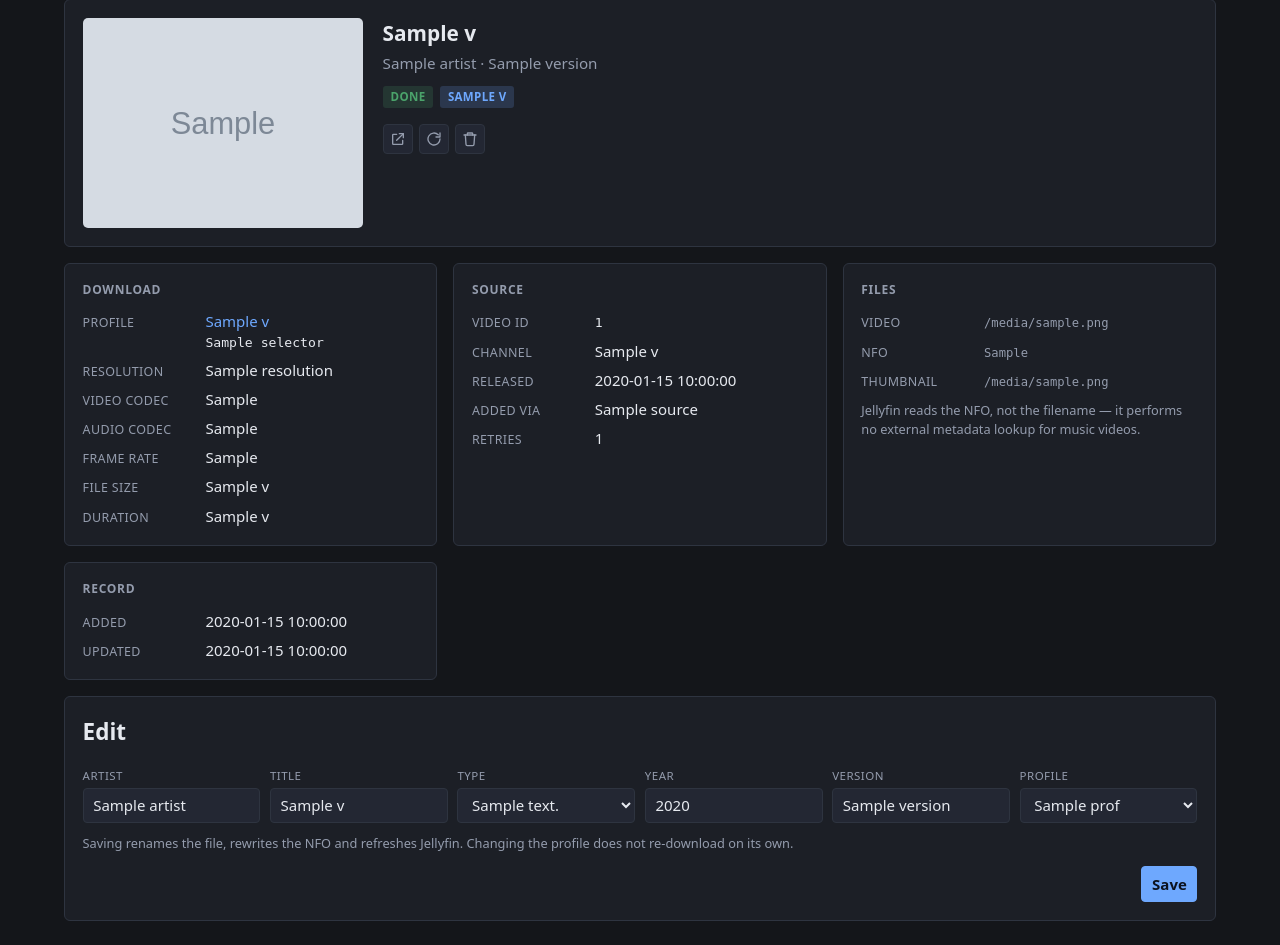
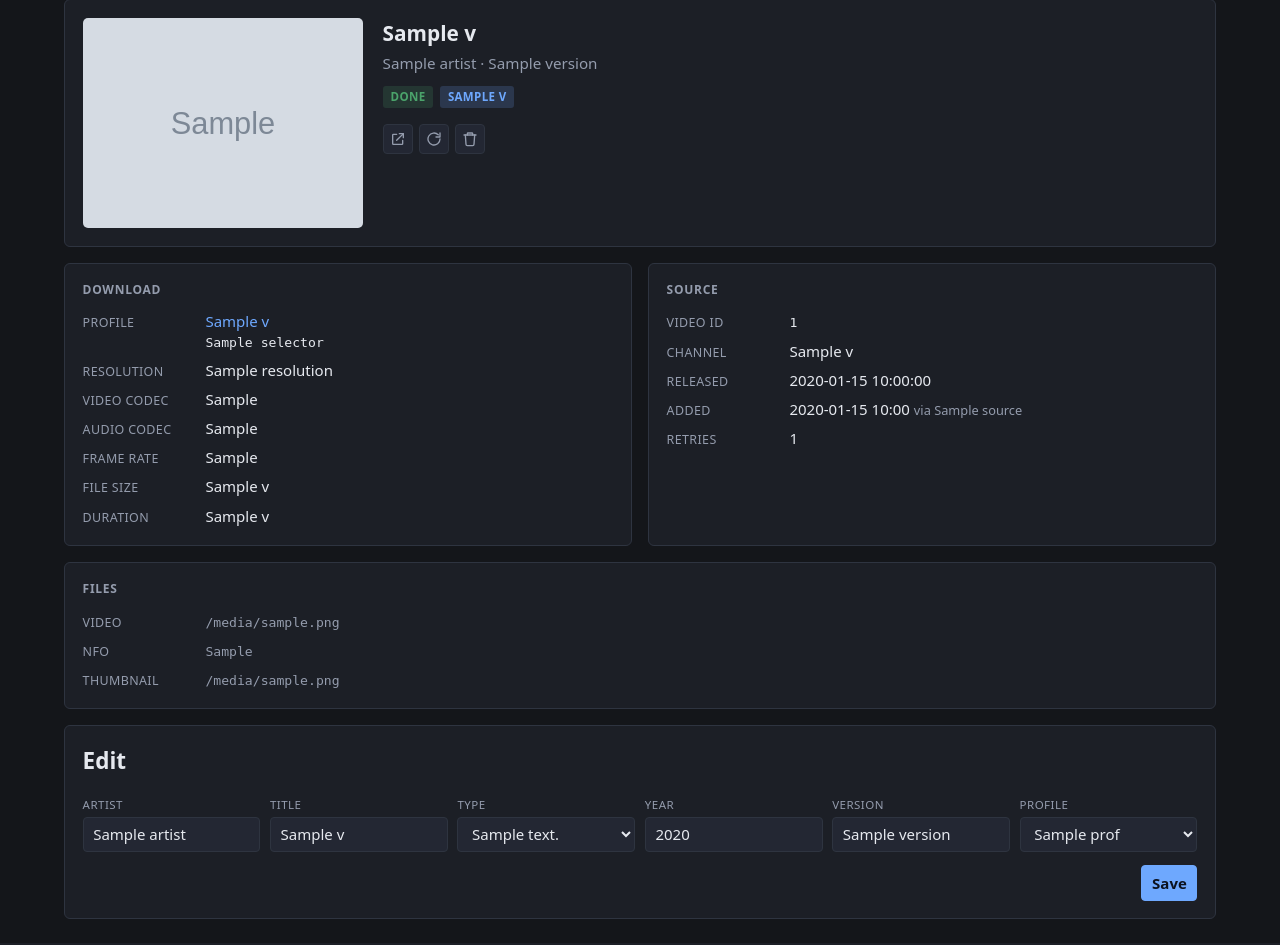
Before and after one commit to grossf/music-video-downloader, a FastAPI app: template server/app/templates/detail.html in a window 1280 px wide. Shown: the part 118-1063 px from the top of the page. After the commit the page ends 1037 px from the top, so only its background shows below. Run offline with FastAPI, Linux system fonts and the light colour scheme; the template is opened without the code that fills it: most values are stand-ins (such as "Sample title", 1, 10 or a date in 2020); grey boxes marked "Sample" are stand-in pictures; parts of the project's set-up code (start-up, migrations or seed data) failed here and were passed over; some libraries are stand-ins or nearby versions.

Commit message:
Widen the files panel and fold the record panel into source

```diff
--- a/server/app/templates/base.html
+++ b/server/app/templates/base.html
@@ -111,7 +111,7 @@
     }
     .detail-grid dd { margin: 0; overflow-wrap: anywhere; }
     code { font-size: .82rem; color: var(--text); }
-    code.path { color: var(--muted); font-size: .76rem; }
+    code.path { color: var(--muted); font-size: .82rem; }
     .empty { color: var(--muted); padding: 3rem 1rem; text-align: center; }
     .error { color: var(--err); font-size: 0.85rem; }
     .htmx-request { opacity: 0.5; }
--- a/server/app/templates/detail.html
+++ b/server/app/templates/detail.html
@@ -95,29 +95,20 @@
       {% else %}
         <dt>Year</dt><dd>{{ v.year or "—" }}</dd>
       {% endif %}
-      <dt>Added via</dt><dd>{{ v.source }}</dd>
-      <dt>Retries</dt><dd>{{ v.retry_count }}</dd>
+      <dt>Added</dt>
+      <dd>{{ (v.created_at or "")[:16] or "—" }}{% if v.source %} <span class="sub">via {{ v.source }}</span>{% endif %}</dd>
+      {% if v.retry_count %}<dt>Retries</dt><dd>{{ v.retry_count }}</dd>{% endif %}
     </dl>
   </section>
+</div>
 
+<div class="detail-grid" style="margin-top:1rem">
   <section class="panel">
     <h2>Files</h2>
     <dl>
       <dt>Video</dt><dd><code class="path">{{ v.file_path or "—" }}</code></dd>
       <dt>NFO</dt><dd><code class="path">{{ v.nfo_path or "—" }}</code></dd>
       <dt>Thumbnail</dt><dd><code class="path">{{ v.thumb_path or "—" }}</code></dd>
-    </dl>
-    <div class="sub" style="margin-top:.6rem">
-      Jellyfin reads the NFO, not the filename — it performs no external
-      metadata lookup for music videos.
-    </div>
-  </section>
-
-  <section class="panel">
-    <h2>Record</h2>
-    <dl>
-      <dt>Added</dt><dd>{{ v.created_at }}</dd>
-      <dt>Updated</dt><dd>{{ v.updated_at }}</dd>
     </dl>
   </section>
 </div>
@@ -127,10 +118,6 @@
       style="margin-top:1rem">
   <h2 style="margin-top:0">Edit</h2>
   {{ video_fields(v, type_options, profile_options, prefix="d") }}
-  <div class="sub" style="margin-top:.7rem">
-    Saving renames the file, rewrites the NFO and refreshes Jellyfin.
-    Changing the profile does not re-download on its own.
-  </div>
   <div class="actions" style="margin-top:.8rem">
     <button class="primary" type="submit">Save</button>
   </div>
```
Also changed, not shown: server/tests/test_row_rendering.py (+46 -0 lines).
